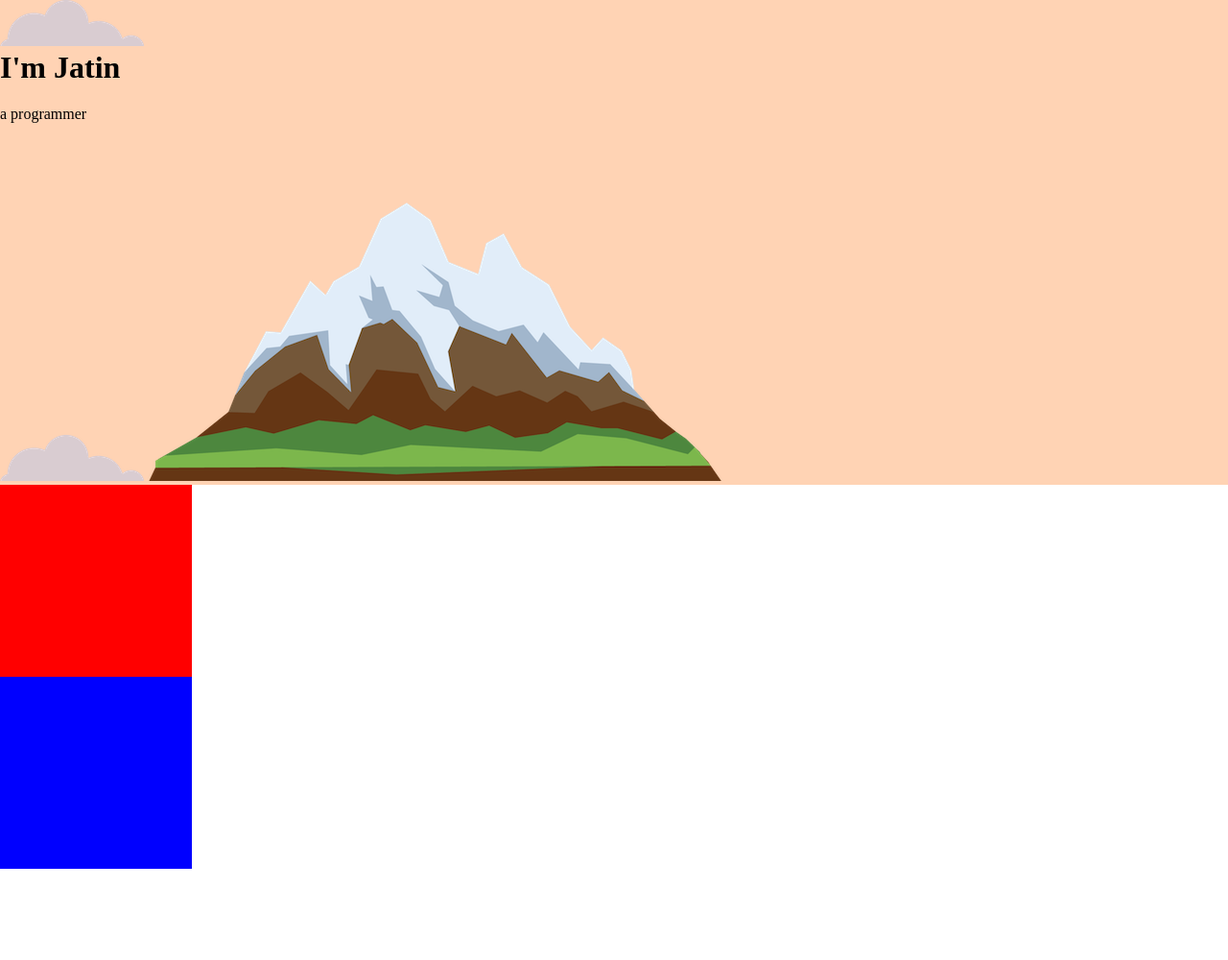
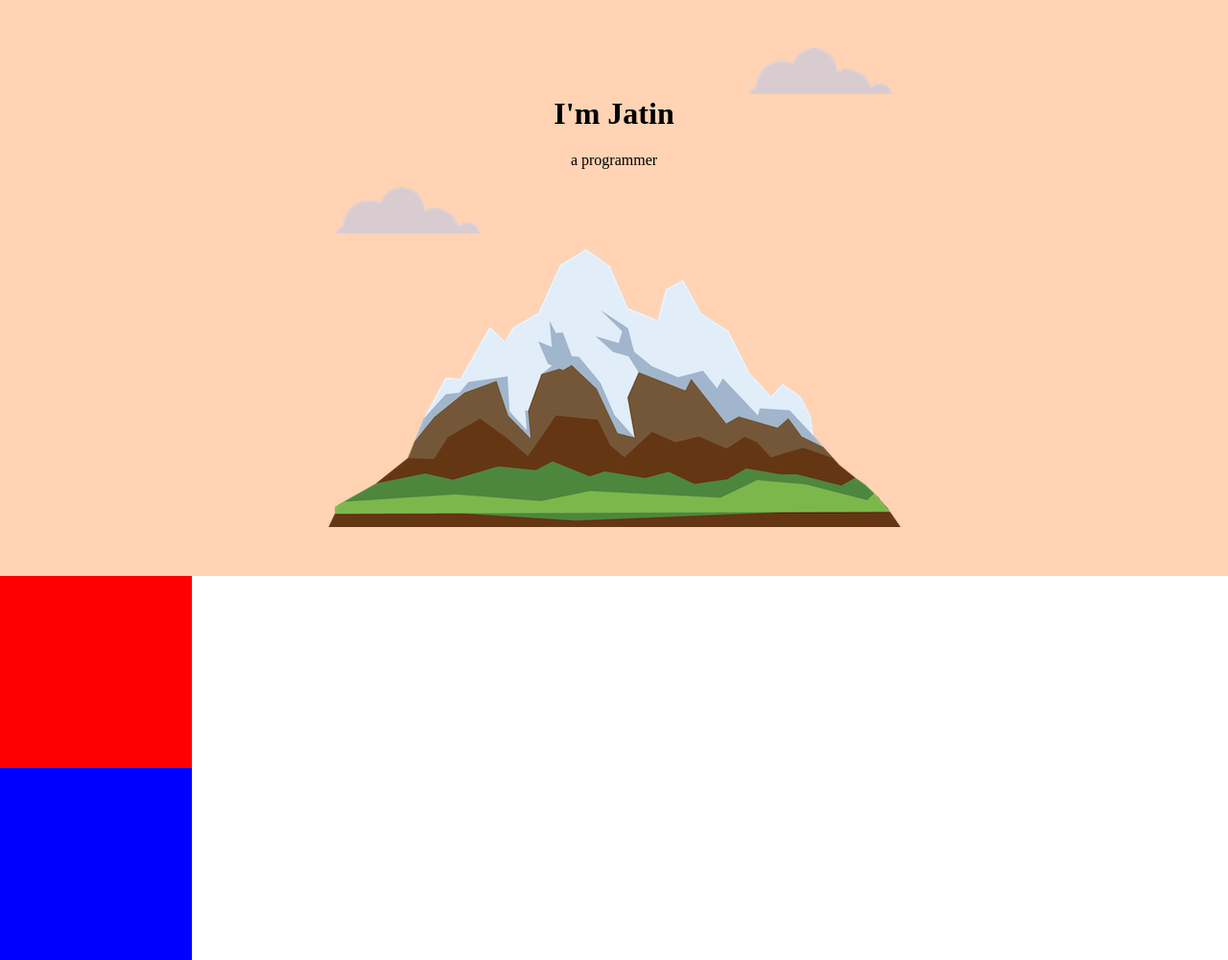
Before and after one commit to iamchinchan/mysite, a plain HTML site: page index.html in a window 1280 px wide. Shown: the whole page at 96% size. Before the commit the page ends 905 px from the top, so only its background shows below. Drawn offline with Linux system fonts and the light colour scheme.

```diff
--- a/css/styles.css
+++ b/css/styles.css
@@ -1,11 +1,17 @@
 body{
   margin: 0px;
+  text-align: center;
 }
 .top-container{
+  position :relative;
   background-color: #ffd3b4;
+  margin:0 auto;
+  padding-top:100px;
+  height:500px;
 }
 h1{
   margin-top:0px;
+
   /* margin-bottom:0px; */
 }
 .middle-container{
@@ -18,3 +24,13 @@
   width :200px;
   background-color: blue;
 }
+.bottom-cloud{
+  position:absolute;
+  left:350px;
+  bottom:357px;
+}
+.top-cloud{
+  position:absolute;
+  right:350px;
+  top:50px;
+}
--- a/index.html
+++ b/index.html
@@ -10,11 +10,11 @@
 </head>
 <body>
   <div class="top-container" >
-    <img src="images/cloud.png" alt="cloud's pic">
+    <img class="top-cloud" src="images/cloud.png" alt="cloud's pic">
     <h1>I'm Jatin</h1>
     <p>a programmer</p>
-    <img src="images/cloud.png" alt="cloud\'s pic">
-    <img src="images/mountain.png" alt="mountains's pic">
+    <img class="bottom-cloud" src="images/cloud.png" alt="cloud\'s pic">
+    <img class="mountain" src="images/mountain.png" alt="mountains's pic">
   </div>
   <div class="middle-container">
 
```
